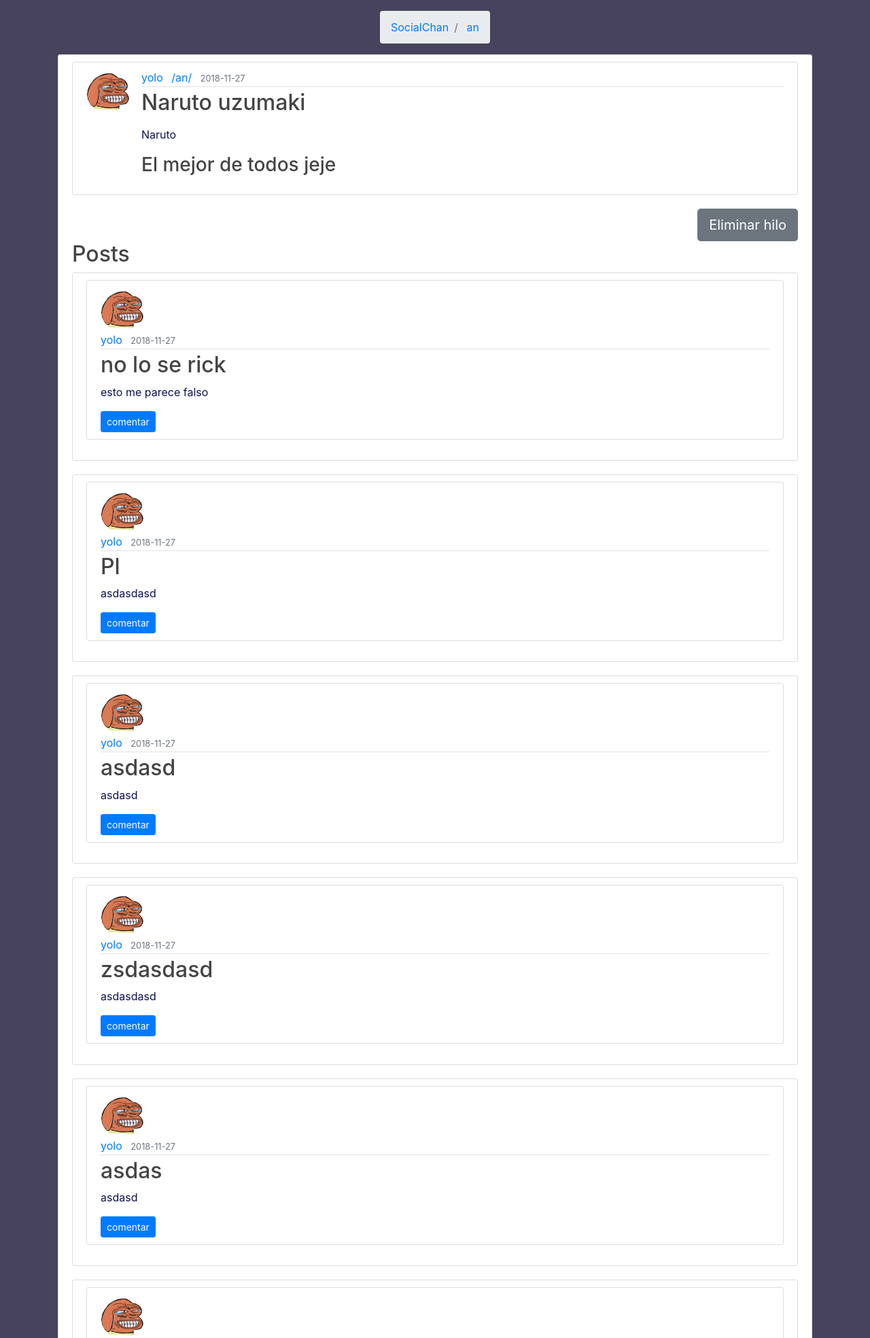
After one commit to JesusAlexlara/SocialChanWeb, a Flask app: a page that uses socialchan/templates/hilo.html in a window 1280 px wide. The commit adds this page. Shown: the top 1969 px of the page at 68% size. Run offline with Flask 2, Linux system fonts and the light colour scheme; data comes from the database, SQL or seed files in the repository; both versions use the stored data as it was after the commit; some libraries are stand-ins or nearby versions.

Commit message:
Nuevas actualizaciones

```diff
--- a/socialchan/forms.py
+++ b/socialchan/forms.py
@@ -78,8 +78,15 @@ class BoardForm(FlaskForm):
 
 
 class ThreadForm(FlaskForm):
-    title = StringField('Nombre del tablero',
+    title = StringField('Nombre del hilo',
                         validators=[DataRequired('Se necesita un nombre'), Length(min=0, max=50)])
     contenido = TextAreaField('Contenido', validators=[DataRequired('¿Para que un hilo sin contenido?')])
     registrados = BooleanField('¿Solo usuarios registrados?')
     submit = SubmitField('Crear Hilo')
+
+
+class PostForm(FlaskForm):
+    title = StringField('Nombre del post',
+                        validators=[DataRequired('Se necesita un nombre'), Length(min=0, max=50)])
+    contenido = TextAreaField('Contenido', validators=[DataRequired('¿Para que un hilo sin contenido?')])
+    submit = SubmitField('Crear post')
--- a/socialchan/routes.py
+++ b/socialchan/routes.py
@@ -167,3 +167,49 @@ def create_Thread(name):
         flash(f'Se guardo el hilo satisfactoriamente /{ sec }', 'success')
         return redirect(url_for('home'))
     return render_template('createThread.html', title='Nuevo hilo :D', form=form)
+
+
+@app.route('/<name>/<hilo>', methods=['GET', 'POST'])
+def hilo(name, hilo):
+    board = Board.query.filter_by(short_title=name).first()
+    if not board:
+        flash('accion no permitida', 'danger')
+        return redirect(url_for('home'))
+    hilox = Thread.query.filter_by(code=hilo).first()
+    if not hilox:
+        flash('accion no permitida', 'danger')
+        return redirect(url_for('home'))
+
+    form = PostForm()
+    if form.validate_on_submit():
+        post = Post(
+            title=form.title.data,
+            content=form.contenido.data,
+            hilo=hilox,
+            usuario=current_user
+        )
+        db.session.add(post)
+        db.session.commit()
+        flash('Se creo el post', 'success')
+        return redirect(url_for('hilo', name=name, hilo=hilo))
+    boards = Board.query.all()
+    return render_template('hilo.html', form=form, title=hilo.title, thread=hilox, boards=boards)
+
+
+@app.route('/<name>/<hilo>/del')
+def eliminar_hilo(name, hilo):
+    board = Board.query.filter_by(short_title=name).first()
+    if not board:
+        flash('accion no permitida', 'danger')
+        return redirect(url_for('home'))
+    hilo = Thread.query.filter_by(code=hilo).first()
+    if not hilo:
+        flash('accion no permitida', 'danger')
+        return redirect(url_for('home'))
+    if not current_user.id == hilo.user_id:
+        flash('No eres el duelo del hilo :P', 'danger')
+        return redirect(url_for('hilo', name=name, hilo=hilo))
+    db.session.delete(hilo)
+    db.session.commit()
+    flash('Se elimino el hilo exitosamente', 'success')
+    return redirect(url_for('layaout', name=name))
--- a/socialchan/static/css/home.css
+++ b/socialchan/static/css/home.css
@@ -129,3 +129,9 @@ a.article-title:hover {
 .card .box span {
     display:inline-flex;
 }
+
+img {
+    max-width: 100%;
+    max-height: 100%;
+    object-fit: contain;
+}
--- /dev/null
+++ b/socialchan/templates/hilo.html
@@ -0,0 +1,101 @@
+{% extends "base.html" %}
+
+{% block content %}
+<link rel="stylesheet" type="text/css" href="{{ url_for('static', filename='css/home.css') }}">
+<main role="main" class="container">
+
+    <div class="row justify-content-center">
+        <nav aria-label="breadcrumb">
+            <ol class="breadcrumb">
+                <li class="breadcrumb-item"><a href="/">SocialChan</a></li>
+                {% for b in boards %}
+                <li class="breadcrumb-item" aria-current="page">
+                    <a href="/{{b.short_title}}">{{b.short_title}}</a>
+                </li>
+                {% endfor %}
+            </ol>
+        </nav>
+    </div>
+
+    <div class="row justify-content-center">
+        <div class="col-md-12">
+            <div class="content-section">
+                <article class="media content-section">
+                    <img class="rounded-circle article-img"
+                         src="{{ url_for('static', filename='img/avatars/') }}{{ thread.usuario.avatar_file }}">
+                    <div class="media-body">
+                    <div class="article-metadata">
+                        <a class="mr-2" href="#">{{ thread.usuario.username }}</a>
+                        <a class="mr-2" href="/{{ thread.tablero.short_title }}"> /{{ thread.tablero.short_title }}/</a>
+                        <small class="text-muted">{{ thread.date_posted.strftime('%Y-%m-%d') }}</small>
+                     </div>
+                    <h2><a class="article-title" href="#">{{ thread.title }}</a></h2>
+                    <p class="article-content">{{ thread.content|safe }}</p>
+                 </div>
+                </article>
+                <!--<a class="btn btn-lg btn-primary" href="#" role="button">Comentar hilo</a>-->
+                <div class="float-right"><a class="btn btn-secondary btn-lg" href="{{ url_for('eliminar_hilo', name=thread.tablero.short_title, hilo=thread.code) }}" role="button">Eliminar hilo</a></div>
+                <br><br>
+                <h2>Posts</h2>
+                {% for post in thread.posts %}
+                <div class="content-section">
+                    <div class="content-section">
+                        <img class="rounded-circle article-img" src="{{ url_for('static', filename='img/avatars/') }}{{ post.usuario.avatar_file }}">
+                        <div class="media-body">
+                            <div class="article-metadata">
+                                <a class="mr-2" href="#">{{ post.usuario.username }}</a>
+                                <small class="text-muted">{{ post.date_posted.strftime('%Y-%m-%d') }}</small>
+                            </div>
+                            <h2>{{ post.title }}</a></h2>
+                            <p class="article-content">{{ post.content|safe }}</p>
+                        </div>
+                        <a class="btn btn-primary btn-sm" href="#" role="button">comentar</a>
+                    </div>
+                </div>
+            {% endfor %}
+            </div>
+        </div>
+        <div class="col-md-12">
+            <div class="content-section">
+                <form method="post" action="{{url_for('hilo', name=thread.tablero.short_title, hilo=thread.code)}}">
+                    {{ form.hidden_tag() }}
+                    <fieldset class="form-group">
+                        <legend class="border-bottom mb-4">Nuevo Post</legend>
+                        <div class="form-group">
+                            {{ form.title.label(class="form-control-label") }}
+                                {% if form.title.errors %}
+                            {{ form.title(class="form-control form-control-lg is-invalid") }}
+                            <div class="invalid-feedback">
+                                {% for error in form.title.errors %}
+                                    <span>{{ error }}</span>
+                                {% endfor %}
+                            </div>
+                            {% else %}
+                                {{ form.title(class="form-control form-control-lg") }}
+                            {% endif %}
+                        </div>
+                        <div class="form-group">
+                            {{ form.contenido.label(class="form-control-label") }}
+                            {% if form.contenido.errors %}
+                                {{ form.contenido(class="form-control form-control-lg is-invalid") }}
+                                <div class="invalid-feedback">
+                                    {% for error in form.contenido.errors %}
+                                        <span>{{ error }}</span>
+                                    {% endfor %}
+                                </div>
+                            {% else %}
+                                {{ form.contenido(class="form-control form-control-lg") }}
+                            {% endif %}
+                        </div>
+                    </fieldset>
+                    <div class="form-group">
+                        {{ form.submit(class="btn btn btn-dark") }}
+                    </div>
+                </form>
+            </div>
+        </div>
+    </div>
+</main>
+
+
+{% endblock content %}
--- a/socialchan/templates/home.html
+++ b/socialchan/templates/home.html
@@ -72,7 +72,7 @@
                         <a class="mr-2" href="/{{ thread.tablero.short_title }}"> /{{ thread.tablero.short_title }}/</a>
                         <small class="text-muted">{{ thread.date_posted.strftime('%Y-%m-%d') }}</small>
                      </div>
-                    <h2><a class="article-title" href="#">{{ thread.title }}</a></h2>
+                    <h2><a class="article-title" href="{{ url_for('hilo', name=thread.tablero.short_title, hilo=thread.code) }}">{{ thread.title }}</a></h2>
                     <p class="article-content">{{ thread.content|safe }}</p>
                  </div>
                 </article>
```
Also changed, not shown: socialchan/models.py (+10 -11 lines), socialchan/templates/layaout.html (+8 -1 lines), socialchan/templates/posts.html (added, +37 -0 lines), socialchan/socialchan.db.
